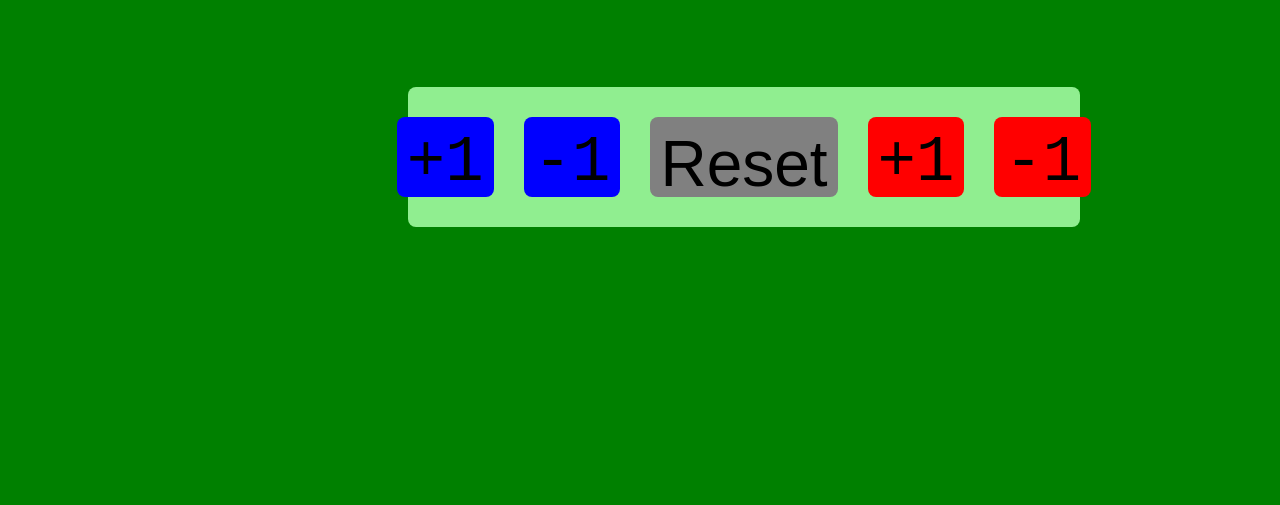
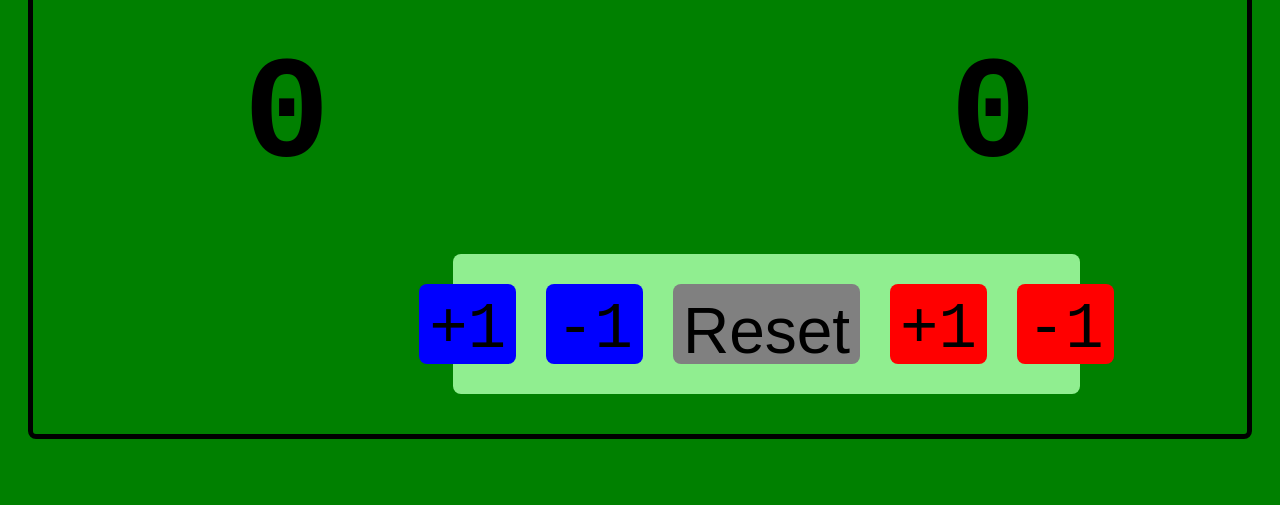
Before and after one commit to M0IS3SS/ScoreBoard, a plain HTML site: page index.html in a window 1280 px wide. Shown: the part 295-800 px from the top of the page. Drawn offline with Linux system fonts and the light colour scheme.

Commit message:
Add styling for the game board in CSS

```diff
--- a/styles.css
+++ b/styles.css
@@ -2,6 +2,20 @@ body{
     background-color:green;
 }
 
+#board{
+    border-style: solid;
+    border-color: black;
+    border-width: 5px;
+    width: auto;
+    height: auto;
+    padding: 20px;
+    border-radius: 8px;
+    margin: 20px;
+    margin-top: 150px;
+    display: flex;
+    flex-direction: column;
+
+}
 #home{
     background-color:blue;
     color: white;
```
